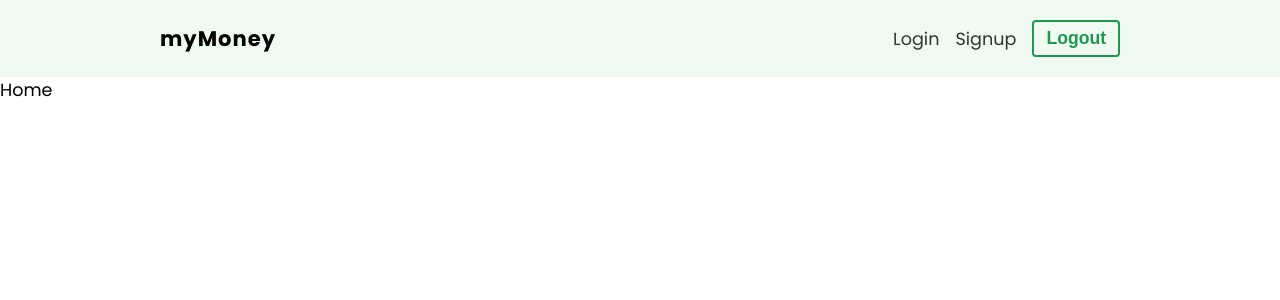
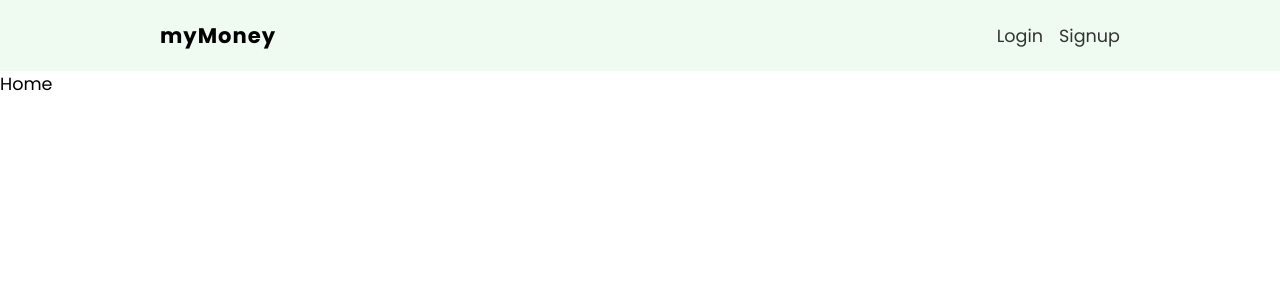
Before and after one commit to tomascarignano98/financial-manager, a React (Create React App) app: page / in a window 1280 px wide. Shown: the top 300 px of the page. Built offline with nearby package versions, Linux system fonts and the light colour scheme.

Commit message:
Conditionally showing user content.

```diff
--- a/src/components/Navbar.js
+++ b/src/components/Navbar.js
@@ -1,25 +1,38 @@
 import { Link } from 'react-router-dom';
 import { useLogout } from '../hooks/useLogout';
+import { useAuthContext } from '../hooks/useAuthContext';
 import styles from './Navbar.module.css';
 
 export default function Navbar() {
+  const { user } = useAuthContext();
   const { logout, error } = useLogout();
 
   return (
     <nav className={styles.navbar} role="banner">
       <ul role="navigation">
         <li className={styles.title}>myMoney</li>
+
+        {!user && (
+          <>
             <li>
               <Link to="/login">Login</Link>
             </li>
             <li>
               <Link to="/signup">Signup</Link>
             </li>
+          </>
+        )}
+
+        {user && (
+          <>
+            <li>hi, {user.displayName}</li>
             <li>
               <button className="btn" onClick={logout}>
                 {error || 'Logout'}
               </button>
             </li>
+          </>
+        )}
       </ul>
     </nav>
   );
```
Lines whose indentation alone changed are shown as unchanged.
